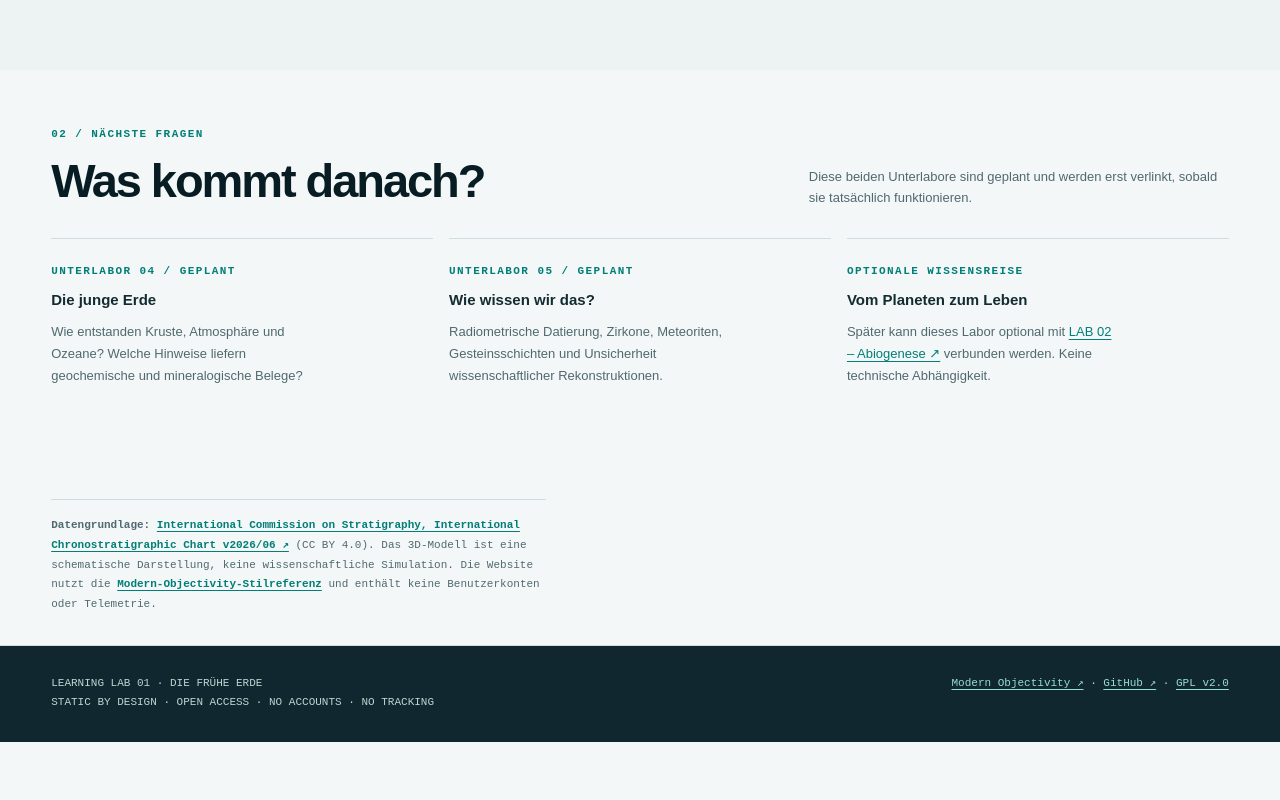
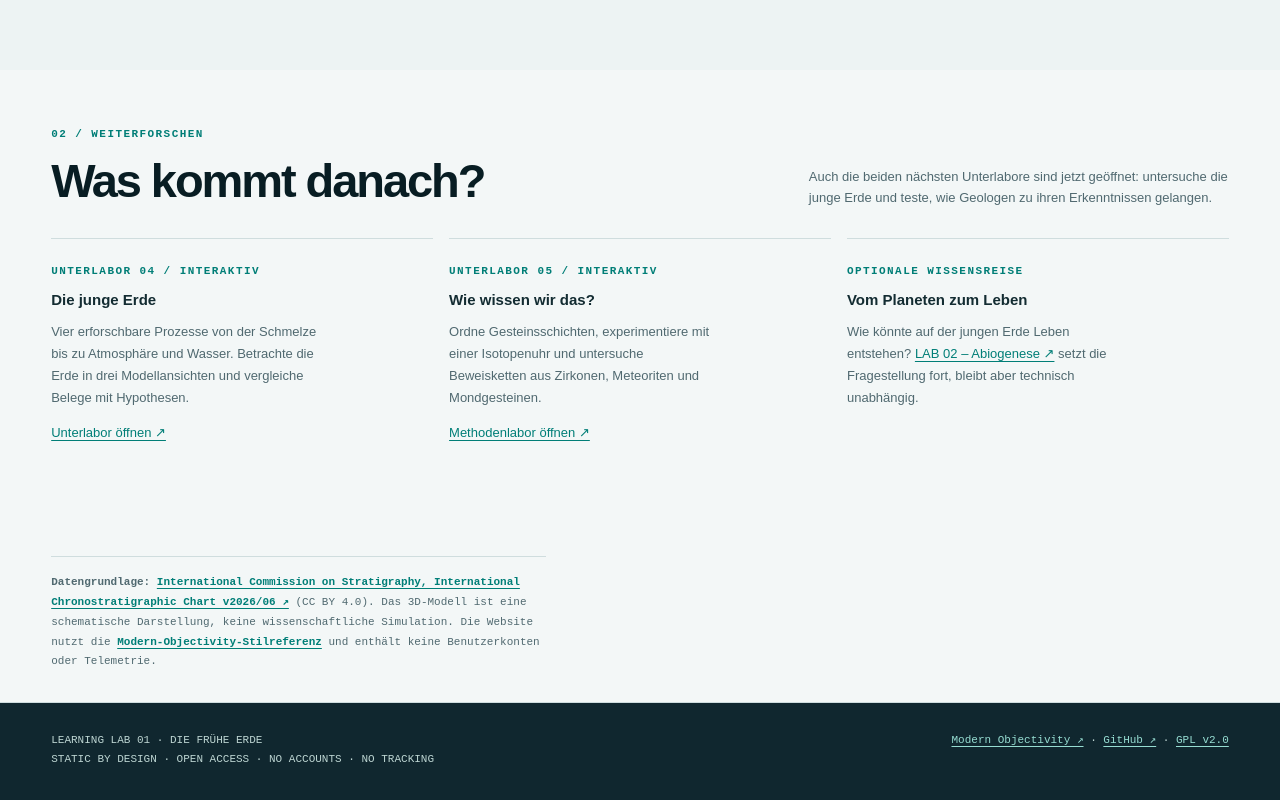
Before and after one commit to philippklinz/lab-early-earth, a plain HTML site: page index.html in a window 1280 px wide. Shown: the part 1200-2000 px from the top of the page. Before the commit the page ends 1942 px from the top, so only its background shows below. Drawn offline with Linux system fonts and the light colour scheme; animation ran at ten frames a second.

Commit message:
feat: launch modules 04 and 05 in Earth lab home and unified navigation

```diff
--- a/index.html
+++ b/index.html
@@ -12,7 +12,7 @@
 <a href="#main" class="earth-skip">Zum Inhalt springen</a>
 <header class="earth-header"><div class="earth-wrap earth-header-inner">
 <a href="index.html" class="earth-brand"><span class="earth-symbol" aria-hidden="true">◉</span><span class="earth-brand-name">DIE FRÜHE ERDE<small>LEARNING LAB / 01</small></span></a>
-<nav class="earth-nav" aria-label="Labor-Navigation"><a href="index.html" aria-current="page">Übersicht</a><a href="01_protoerde.html">Proto-Erde 3D</a><a href="02_zeitmassstab.html">Zeitskala</a><a href="03_zeittrainer.html">Zeittrainer</a><a href="https://philippklinz.github.io/learning-labs/" class="earth-home-link">Alle Labore ↗</a></nav>
+<nav class="earth-nav" aria-label="Labor-Navigation"><a href="index.html" aria-current="page">Übersicht</a><a href="01_protoerde.html">Proto-Erde 3D</a><a href="02_zeitmassstab.html">Zeitskala</a><a href="03_zeittrainer.html">Zeittrainer</a><a href="04_junge_erde.html">Junge Erde</a><a href="05_geologische_methoden.html">Methoden</a><a href="https://philippklinz.github.io/learning-labs/" class="earth-home-link">Alle Labore ↗</a></nav>
 </div></header>
 <main id="main">
 <div class="earth-wrap">
@@ -68,11 +68,11 @@
  </article>
 </div>
 </div></section>
-<section class="earth-wrap earth-mini"><div class="earth-section-heading"><div><div class="earth-overline">02 / NÄCHSTE FRAGEN</div><h2>Was kommt danach?</h2></div><p>Diese beiden Unterlabore sind geplant und werden erst verlinkt, sobald sie tatsächlich funktionieren.</p></div>
+<section class="earth-wrap earth-mini"><div class="earth-section-heading"><div><div class="earth-overline">02 / WEITERFORSCHEN</div><h2>Was kommt danach?</h2></div><p>Auch die beiden nächsten Unterlabore sind jetzt geöffnet: untersuche die junge Erde und teste, wie Geologen zu ihren Erkenntnissen gelangen.</p></div>
 <div class="earth-mini-grid">
- <div class="earth-mini-item"><span class="earth-overline">UNTERLABOR 04 / GEPLANT</span><strong>Die junge Erde</strong><p>Wie entstanden Kruste, Atmosphäre und Ozeane? Welche Hinweise liefern geochemische und mineralogische Belege?</p></div>
- <div class="earth-mini-item"><span class="earth-overline">UNTERLABOR 05 / GEPLANT</span><strong>Wie wissen wir das?</strong><p>Radiometrische Datierung, Zirkone, Meteoriten, Gesteinsschichten und Unsicherheit wissenschaftlicher Rekonstruktionen.</p></div>
- <div class="earth-mini-item"><span class="earth-overline">OPTIONALE WISSENSREISE</span><strong>Vom Planeten zum Leben</strong><p>Später kann dieses Labor optional mit <a href="https://philippklinz.github.io/lab-abiogenesis/">LAB 02 – Abiogenese ↗</a> verbunden werden. Keine technische Abhängigkeit.</p></div>
+ <div class="earth-mini-item"><span class="earth-overline">UNTERLABOR 04 / INTERAKTIV</span><strong>Die junge Erde</strong><p>Vier erforschbare Prozesse von der Schmelze bis zu Atmosphäre und Wasser. Betrachte die Erde in drei Modellansichten und vergleiche Belege mit Hypothesen.</p><p><a href="04_junge_erde.html">Unterlabor öffnen ↗</a></p></div>
+ <div class="earth-mini-item"><span class="earth-overline">UNTERLABOR 05 / INTERAKTIV</span><strong>Wie wissen wir das?</strong><p>Ordne Gesteinsschichten, experimentiere mit einer Isotopenuhr und untersuche Beweisketten aus Zirkonen, Meteoriten und Mondgesteinen.</p><p><a href="05_geologische_methoden.html">Methodenlabor öffnen ↗</a></p></div>
+ <div class="earth-mini-item"><span class="earth-overline">OPTIONALE WISSENSREISE</span><strong>Vom Planeten zum Leben</strong><p>Wie könnte auf der jungen Erde Leben entstehen? <a href="https://philippklinz.github.io/lab-abiogenesis/">LAB 02 – Abiogenese ↗</a> setzt die Fragestellung fort, bleibt aber technisch unabhängig.</p></div>
 </div></section>
 <div class="earth-wrap"><p class="earth-source"><strong>Datengrundlage:</strong> <a href="https://stratigraphy.org/chart/">International Commission on Stratigraphy, International Chronostratigraphic Chart v2026/06 ↗</a> (CC BY 4.0). Das 3D-Modell ist eine schematische Darstellung, keine wissenschaftliche Simulation. Die Website nutzt die <a href="https://philippklinz.github.io/modern-objectivity-style/">Modern-Objectivity-Stilreferenz</a> und enthält keine Benutzerkonten oder Telemetrie.</p></div>
 </main>
```
Also changed, not shown: 01_protoerde.html (+1 -1 lines), 02_zeitmassstab.html (+1 -1 lines), 03_zeittrainer.html (+1 -1 lines).
